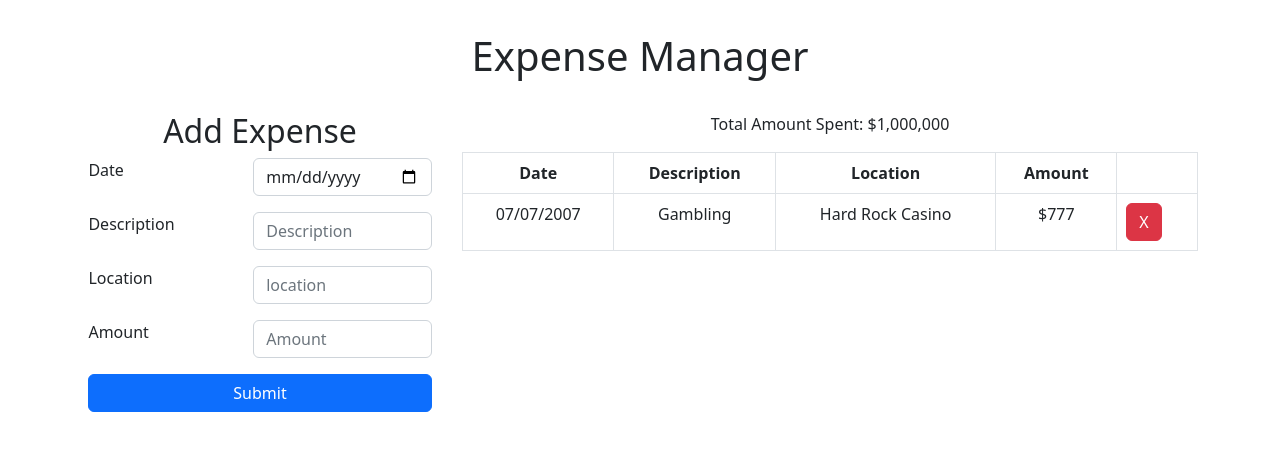
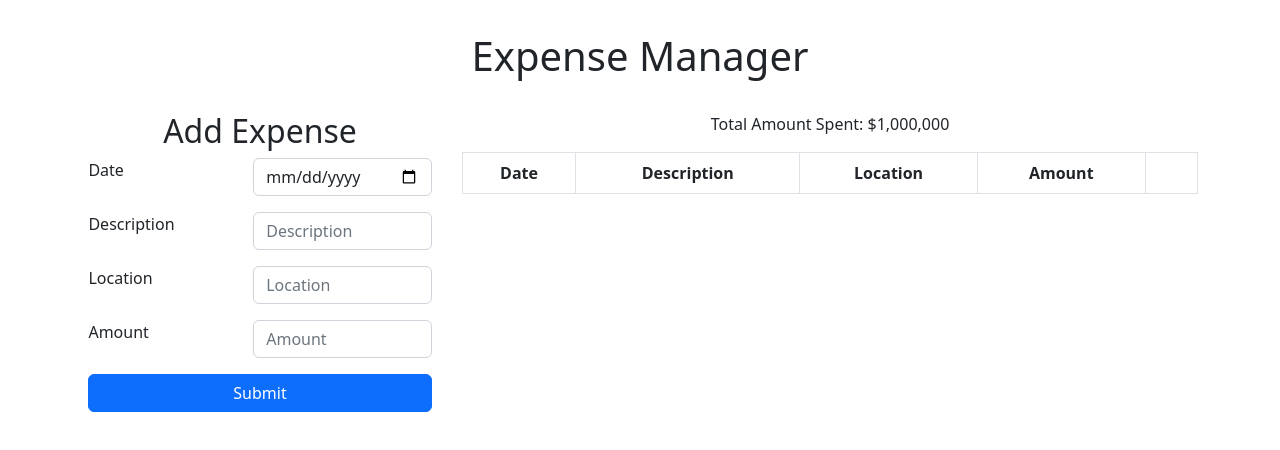
Before and after one commit to VirtualVasquez/ExpenseTracker, a React (Create React App) app: page / in a window 1280 px wide. Shown: the top 450 px of the page. Built offline with nearby package versions, Linux system fonts and the light colour scheme.

Commit message:
user can add a new expense by pressing a button

```diff
--- a/src/App.js
+++ b/src/App.js
@@ -1,5 +1,6 @@
 import './App.scss';
 import React from 'react';
+import ExpenseForm from './components/ExpenseForm/ExpenseForm'
 import Table from './components/ExpenseTable/ExpenseTable'
 
 // function App() {
@@ -8,14 +9,47 @@ class App extends React.Component{
     super(props)
     this.state = {
       expenses:[
-        {
-          date:"07/07/2007",
-          description: "Gambling",
-          location: "Hard Rock Casino",
-          amount: "$777",
-        }
-      ]
+      ],
+      date: "",
+      description: "",
+      location: "",
+      amount: "",
     }
+    this.handleInputChange = this.handleInputChange.bind(this);
+    this.handleSubmit = this.handleSubmit.bind(this);
+    this.logExpense = this.logExpense.bind(this);
+  }
+
+  handleInputChange(event){
+    const target = event.target;
+    const value = target.value;
+    const name = target.name;
+
+    this.setState({
+      [name]: value
+    });
+
+  }
+
+  handleSubmit(event){
+    event.preventDefault();
+    this.logExpense();
+  }
+
+  logExpense(){
+    let currentExpense = {
+      date: this.state.date,
+      description: this.state.description,
+      location: this.state.location,
+      amount: this.state.amount
+    }
+    this.state.expenses.push(currentExpense);
+    this.setState({
+      date: "",
+      description: "",
+      location: "",
+      amount: "",
+    })
   }
 
   render(){
@@ -26,41 +60,19 @@ class App extends React.Component{
           <h1>Expense Manager</h1>
         </header>
 
-        <body className="container">
+        <div className="container">
 
           <div className="row">
 
             <div className="col col-md-4 col-sm-12 form-column">
-              <form>
-
-                <h2>Add Expense</h2>
-                <div className="form-group">
-                  <label for="date">Date</label>
-                  <input type="date" className="form-control" id="inputDate" aria-describedby="dateHelp" placeholder="Enter Date">
-                  </input>
-                </div>
-
-                <div className="form-group">
-                  <label for="description">Description</label>
-                  <input type="text" className="form-control" id="inputDescription" placeholder="Description">
-                  </input>
-                </div>
-
-                <div className="form-group">
-                  <label for="location">Location</label>
-                  <input type="text" className="form-control" id="inputLocation" placeholder="location">
-                  </input>
-                </div>
-
-                <div className="form-group">
-                  <label for="amount">Amount</label>
-                  <input type="number" className="form-control" id="inputAmount" placeholder="Amount">
-                  </input>
-                </div>
-
-                <button type="submit" class="btn btn-primary">Submit</button>
-
-              </form>
+              <ExpenseForm
+                date={this.state.date}
+                description={this.state.description}
+                location={this.state.location}
+                amount={this.state.amount}
+                handleInputChange={this.handleInputChange}
+                handleSubmit={this.handleSubmit}
+              />
             </div>
 
             <div className="col col-md-8 col-sm-12">
@@ -70,13 +82,12 @@ class App extends React.Component{
               </div>
               <Table
                 expenses={this.state.expenses}
+
               />
+            </div>
 
-
-
-            </div>
           </div>
-        </body>
+        </div>
       </div>
     );
   }
--- /dev/null
+++ b/src/components/ExpenseForm/ExpenseForm.js
@@ -0,0 +1,78 @@
+import React from 'react';
+
+const ExpenseForm = props => {
+    return(
+        <form>
+
+        <h2>Add Expense</h2>
+        <div className="form-group">
+          <label htmlFor="date">Date</label>
+          <input
+            name="date"
+            type="date"
+            className="form-control"
+            id="inputDate"
+            aria-describedby="dateHelp"
+            value={props.date}
+            onChange={props.handleInputChange}
+          >
+          </input>
+        </div>
+
+        <div className="form-group">
+          <label htmlFor="description">Description</label>
+          <input
+            name="description"
+            type="text"
+            className="form-control"
+            id="inputDescription"
+            placeholder="Description"
+            value={props.description}
+            onChange={props.handleInputChange}
+          >
+          </input>
+        </div>
+
+        <div className="form-group">
+          <label htmlFor="location">Location</label>
+          <input
+            name="location"
+            type="text"
+            className="form-control"
+            id="inputLocation"
+            placeholder="Location"
+            value={props.location}
+            onChange={props.handleInputChange}
+          >
+          </input>
+        </div>
+
+        <div className="form-group">
+          <label htmlFor="amount">Amount</label>
+          <input
+            name="amount"
+            type="number"
+            min="0.01"
+            step="0.01"
+            className="form-control"
+            id="inputAmount"
+            placeholder="Amount"
+            value={props.amount}
+            onChange={props.handleInputChange}
+          >
+          </input>
+        </div>
+
+        <button
+          type="submit"
+          className="btn btn-primary"
+          onClick={props.handleSubmit}
+        >
+            Submit
+        </button>
+
+      </form>
+    )
+}
+
+export default ExpenseForm;
--- a/src/components/ExpenseTable/ExpenseTable.js
+++ b/src/components/ExpenseTable/ExpenseTable.js
@@ -2,7 +2,7 @@ import React from 'react';
 
 const Table = props => {
     return(
-        <table class="table table-bordered">
+      <table className="table table-bordered">
         <thead>
           <tr>
             <th scope="col">Date</th>
@@ -19,8 +19,8 @@ const Table = props => {
                     <td>{expense.date}</td>
                     <td>{expense.description}</td>
                     <td>{expense.location}</td>
-                    <td>{expense.amount}</td>
-                    <td><td><button type="button" class="btn btn-danger">X</button></td></td>
+                    <td>${expense.amount}</td>
+                    <td><button type="button" className="btn btn-danger">X</button></td>
                 </tr>
             )
             })
```
